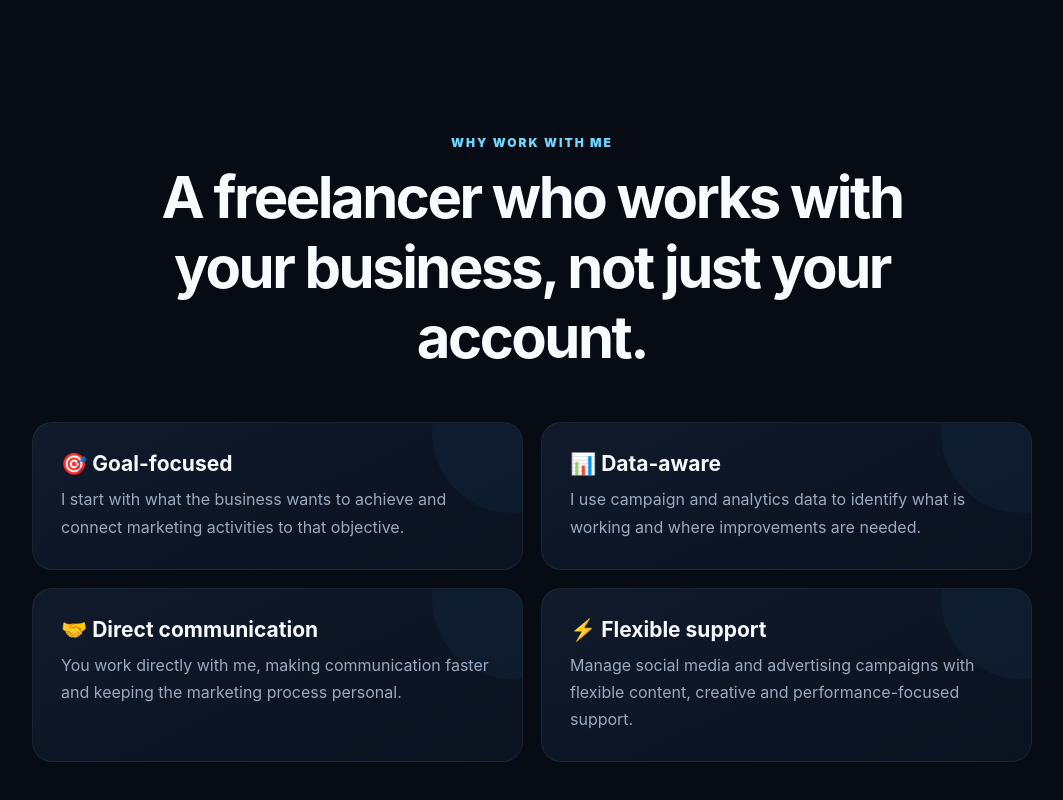
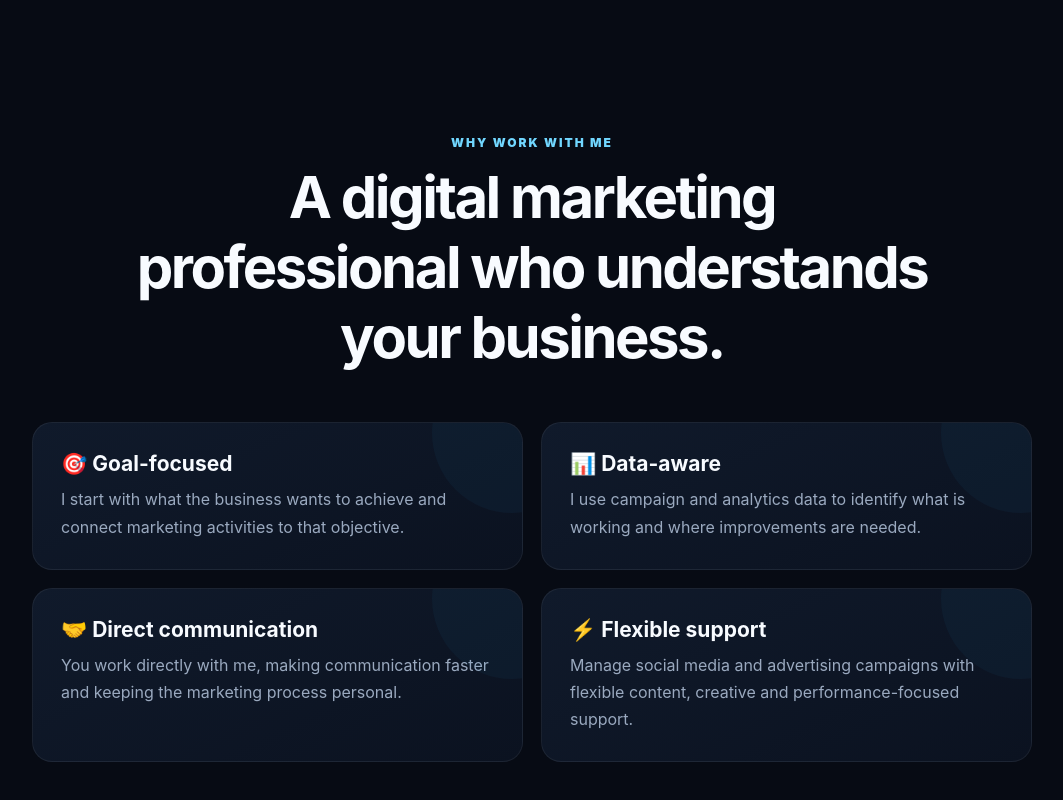
Before and after one commit to PurviChhatbar/Purvi---Portflio, a plain HTML site: page index.html in a window 1280 px wide. Shown: the part 6296-7096 px from the top of the page, without its empty margins (108-1171 px from the left). Drawn offline with Linux system fonts and the light colour scheme.

Commit message:
Update index.html

```diff
--- a/index.html
+++ b/index.html
@@ -90,7 +90,7 @@ footer{text-align:center;padding:30px 7%;border-top:1px solid #ffffff0b;color:#6
 <div class="card ai reveal"><div class="icon">✨</div><h3>Ad Creative Concepts</h3><p>Multiple creative directions for campaigns so businesses can test different messages, hooks and visual approaches.</p><div class="pills"><span class="pill">Hooks</span><span class="pill">Creative Testing</span><span class="pill">Meta</span></div></div>
 </div></section>
 
-<section><div class="center reveal"><div class="eyebrow">Why work with me</div><h2>A freelancer who works with your business, not just your account.</h2></div>
+<section><div class="center reveal"><div class="eyebrow">Why work with me</div><h2>A digital marketing professional who understands your business.</h2></div>
 <div class="why">
 <div class="card reveal"><h3>🎯 Goal-focused</h3><p>I start with what the business wants to achieve and connect marketing activities to that objective.</p></div>
 <div class="card reveal"><h3>📊 Data-aware</h3><p>I use campaign and analytics data to identify what is working and where improvements are needed.</p></div>
```
